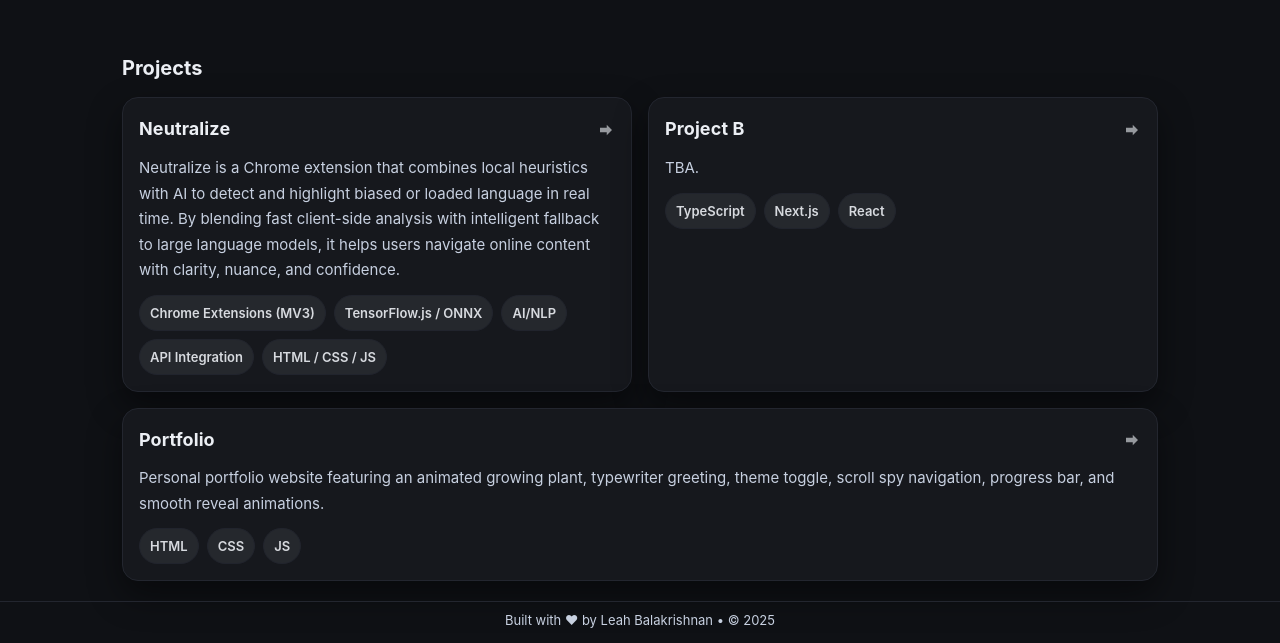
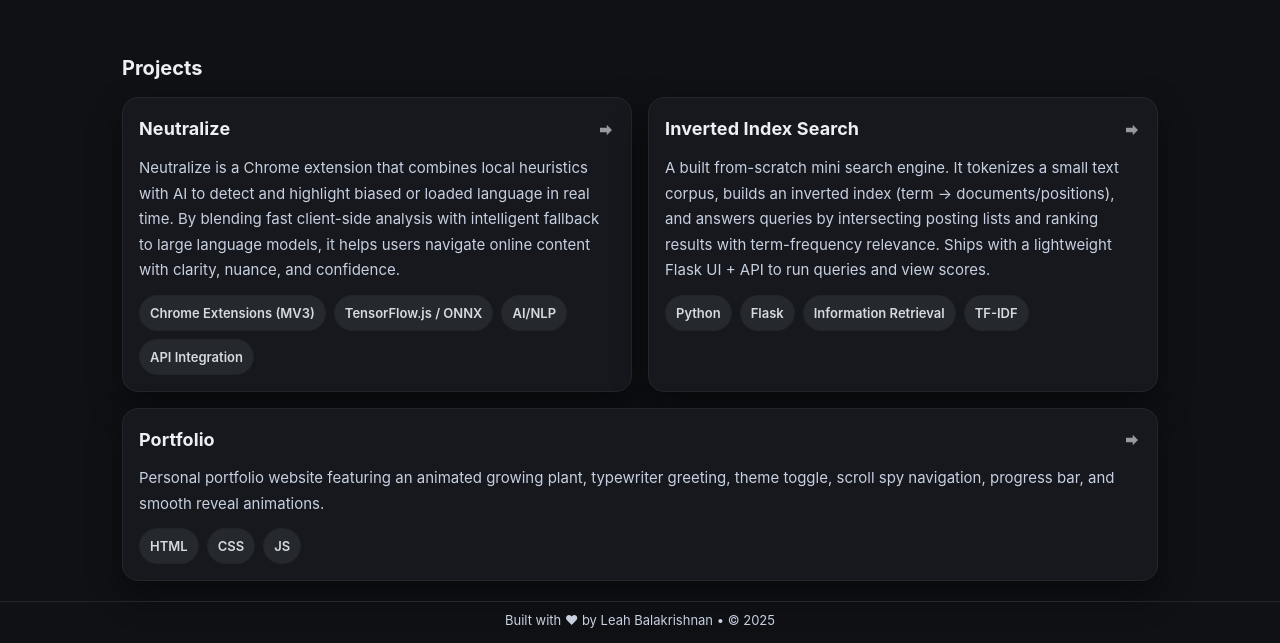
Before and after one commit to leahchaku/Portfolio, a plain HTML site: page index.html in a window 1280 px wide. Shown: the part 2016-2659 px from the top of the page. Drawn offline with Linux system fonts and the light colour scheme.

```diff
--- a/index.html
+++ b/index.html
@@ -904,7 +904,6 @@
               <span class="chip">TensorFlow.js / ONNX</span>
               <span class="chip">AI/NLP</span>
               <span class="chip">API Integration</span>
-              <span class="chip">HTML / CSS / JS</span>
             </div>
           </a>
         </div>
@@ -912,16 +911,17 @@
         <div class="col-6">
           <a class="project-card" href="#" target="_blank" rel="noopener">
             <div class="project-title">
-              <h3>Project B</h3>
+              <h3>Inverted Index Search</h3>
               <svg viewBox="0 0 24 24" aria-hidden="true">
                 <path fill="currentColor" d="M13 5l7 7-7 7v-4H4v-6h9V5z"/>
               </svg>
             </div>
-            <p class="project-desc">TBA.</p>
+            <p class="project-desc">A built from-scratch mini search engine. It tokenizes a small text corpus, builds an inverted index (term → documents/positions), and answers queries by intersecting posting lists and ranking results with term-frequency relevance. Ships with a lightweight Flask UI + API to run queries and view scores.</p>
             <div class="chips project-chips">
-              <span class="chip">TypeScript</span>
-              <span class="chip">Next.js</span>
-              <span class="chip">React</span>
+              <span class="chip">Python</span>
+              <span class="chip">Flask</span>
+              <span class="chip">Information Retrieval</span>
+              <span class="chip">TF-IDF</span>
             </div>
           </a>
         </div>
```
